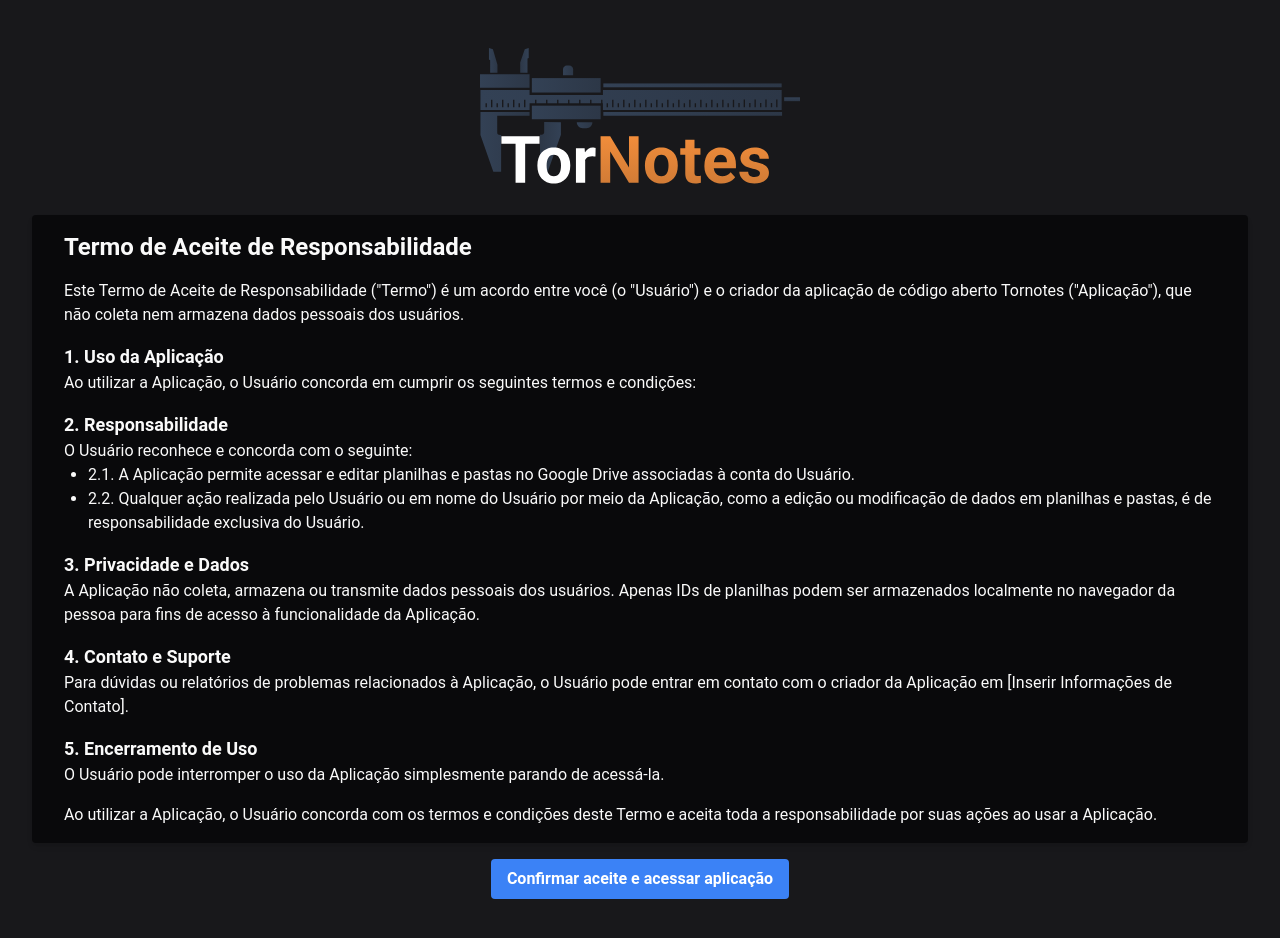
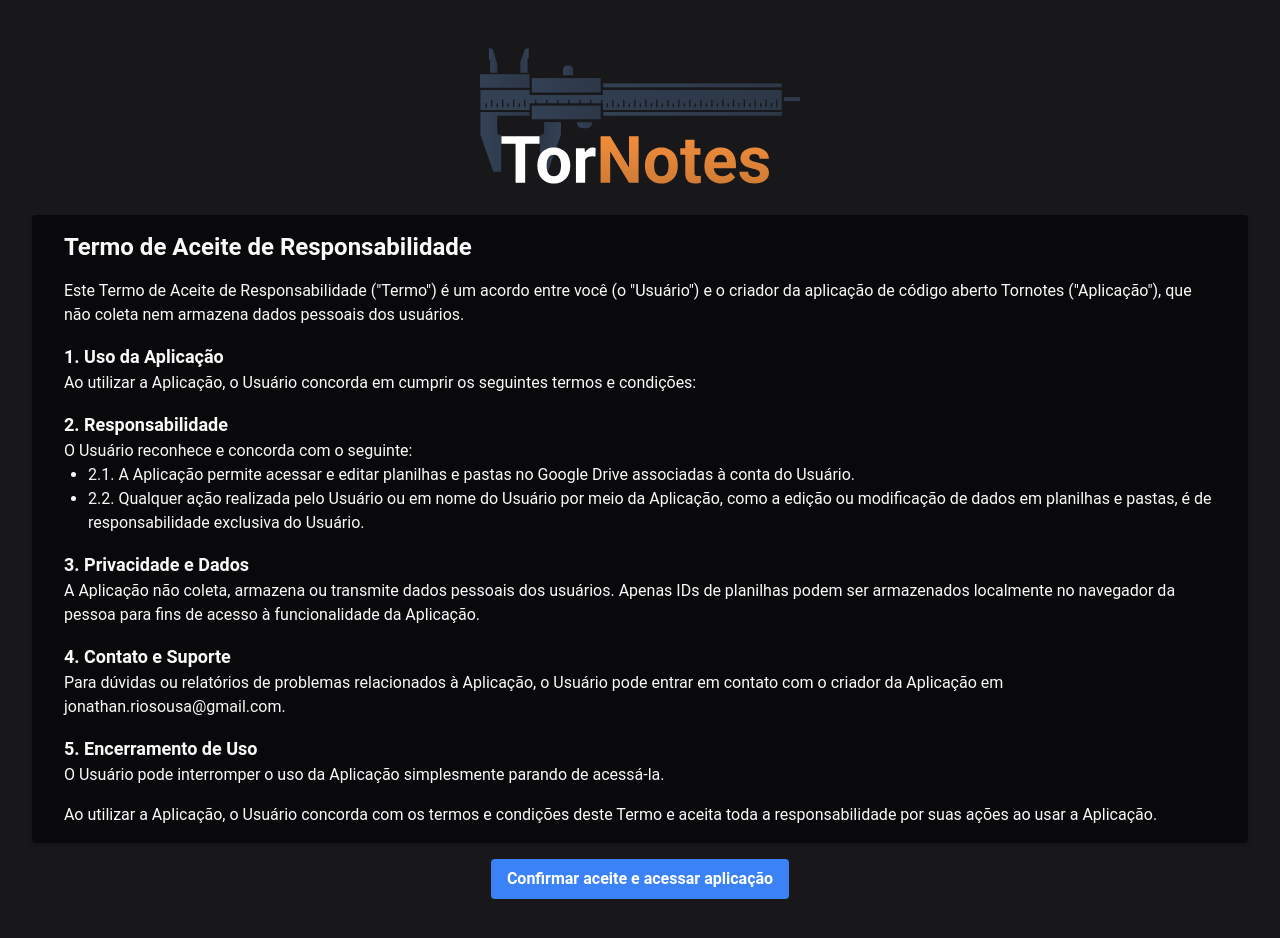
Before and after one commit to Jonathan-Rios/tornotes, a Next.js app: page / in a window 1280 px wide. Shown: the top 938 px of the page. Built offline with nearby package versions, Linux system fonts and the light colour scheme.

Commit message:
Update page.tsx

```diff
--- a/src/app/page.tsx
+++ b/src/app/page.tsx
@@ -86,7 +86,7 @@ export default function Page() {
             <p>
               Para dúvidas ou relatórios de problemas relacionados à Aplicação,
               o Usuário pode entrar em contato com o criador da Aplicação em
-              [Inserir Informações de Contato].
+              jonathan.riosousa@gmail.com.
             </p>
 
             <h2 className="mt-4 text-lg font-semibold">
```
